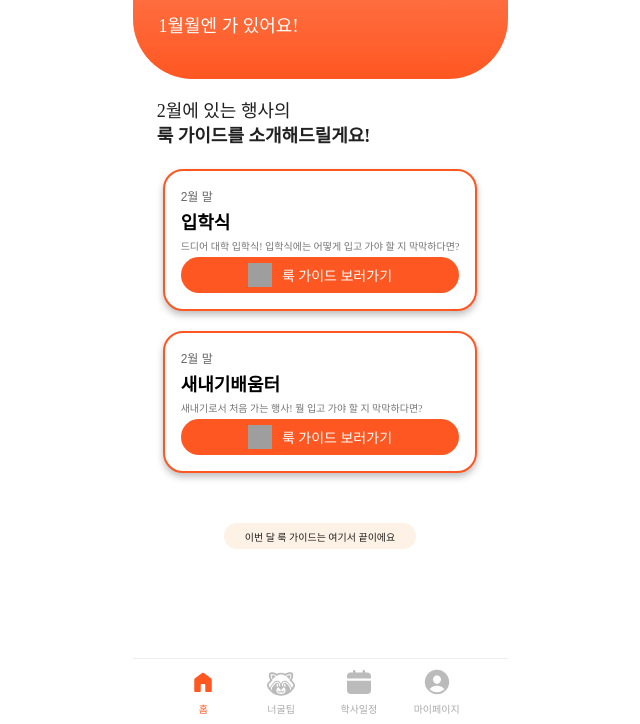
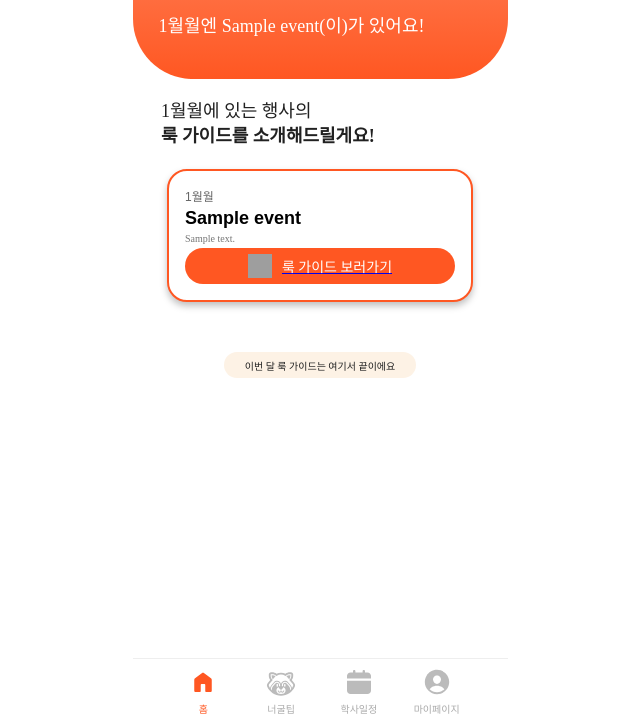
Before and after one commit to wonpark1/2025-simba-1---, a Django app: template main/templates/main/mainpage.html in a window 1280 px wide. Shown: the part 88-812 px from the top of the page, without its empty margins (320-960 px from the left). Run offline with Django 5.2, Linux system fonts and the light colour scheme; the template is opened without the code that fills it: values that come from a table or form of the project are taken from there, others are empty; tables that the repository leaves empty hold one stand-in row (values such as "Sample post"); grey boxes are pictures that could not be loaded.

Commit message:
Fix:Mainpage

```diff
--- a/main/templates/main/mainpage.html
+++ b/main/templates/main/mainpage.html
@@ -13,41 +13,40 @@
       <!-- 상단 배너 -->
       <section class="top-banner">
         <section class="space">
-          <h1><strong>{{ user.id }}</strong><br /></h1>
-          <h2>{{ month }}월엔 가 있어요!</h2>
+          <h1><strong>{{ profile.nickname }}</strong><br /></h1>
+          <h2>{{ month }}월엔 {% for lookcard in event %}{{ lookcard.event.title }}{% if not forloop.last %}, {% endif %}{% endfor %}(이)가 있어요!</h2>
         </section>
       </section>
       <section class="container">
         <!-- 안내 문구 -->
         <section class="intro-text">
           <p>
-            2월에 있는 행사의<br /><strong>룩 가이드를 소개해드릴게요!</strong>
+            {{ month }}월에 있는 행사의<br /><strong>룩 가이드를 소개해드릴게요!</strong>
           </p>
         </section>
 
         <!-- 카드 섹션 -->
         <section class="cards">
+          {% if event %}
+          {% for lookcard in event %}
           <div class="card">
-            <p class="tag">2월 말</p>
-            <h2>입학식</h2>
+            <p class="tag">{{ month }}월</p>
+            <h2>{{ lookcard.event.title }}</h2>
             <p class="desc">
-              드디어 대학 입학식! 입학식에는 어떻게 입고 가야 할 지 막막하다면?
+              {{ lookcard.description }}
             </p>
-            <button class="guide-btn">
-              <img src="1.0.png" alt="icon" /> 룩 가이드 보러가기
-            </button>
+            <a href="{% url 'main:lookcard_detail' lookcard.id %}" class="card-link">
+              <button class="guide-btn">
+                <img src="1.0.png" alt="icon" /> 룩 가이드 보러가기
+              </button>
+            </a>
           </div>
+          {% endfor %}
+          {% else %}
+          <p class="no-event">이번 달에는 룩 가이드가 없어요.</p>
+          {% endif %}
 
-          <div class="card">
-            <p class="tag">2월 말</p>
-            <h2>새내기배움터</h2>
-            <p class="desc">
-              새내기로서 처음 가는 행사! 뭘 입고 가야 할 지 막막하다면?
-            </p>
-            <button class="guide-btn">
-              <img src="1.0.png" alt="icon" /> 룩 가이드 보러가기
-            </button>
-          </div>
+
         </section>
         <section class="end-label">이번 달 룩 가이드는 여기서 끝이에요</section>
       </section>
```
Also changed, not shown: main/views.py (+6 -1 lines).
